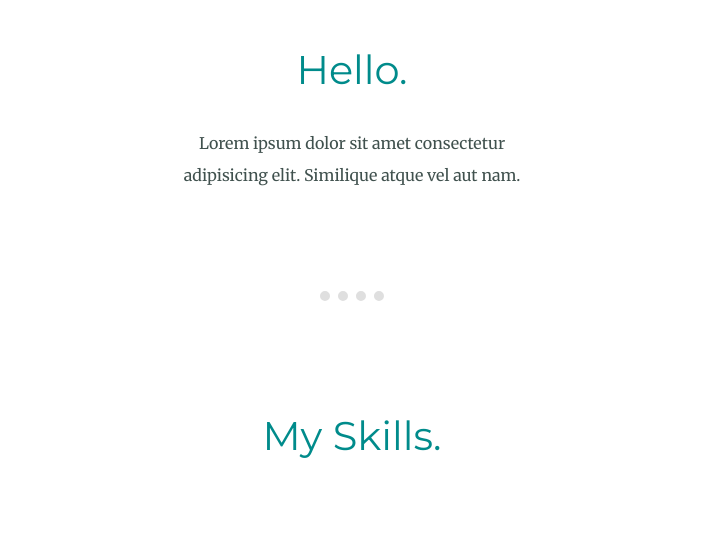
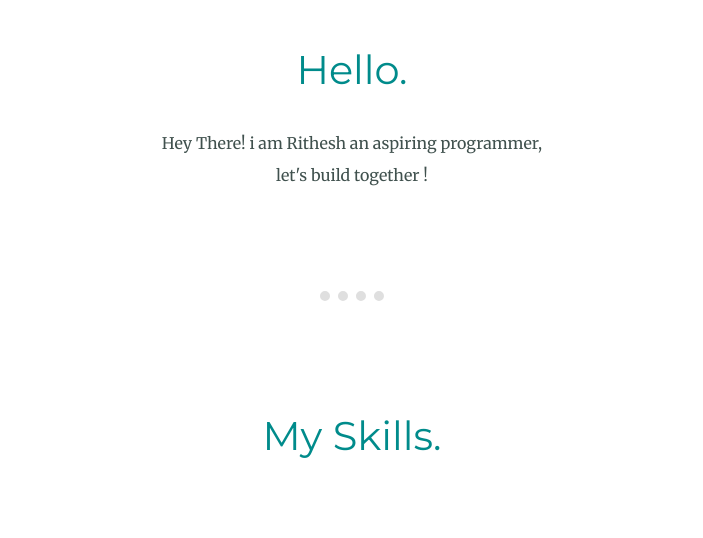
Before and after one commit to rickx-x/portfolio-website, a plain HTML site: page index.html in a window 1280 px wide. Shown: the part 1361-1899 px from the top of the page, without its empty margins (288-991 px from the left). Drawn offline with Linux system fonts and the light colour scheme.

Commit message:
Update index.html

```diff
--- a/index.html
+++ b/index.html
@@ -21,7 +21,7 @@
         <div class="profile">
           <img src="https://cdn-icons-png.flaticon.com/512/2202/2202112.png" alt="">
           <h2>Hello.</h2>
-          <p class="intro">Lorem ipsum dolor sit amet consectetur adipisicing elit. Similique atque vel aut nam.</p>
+          <p class="intro">Hey There! i am Rithesh an aspiring programmer, let's build together !</p>
         </div>
         <hr>
         <div class="skills">
```
